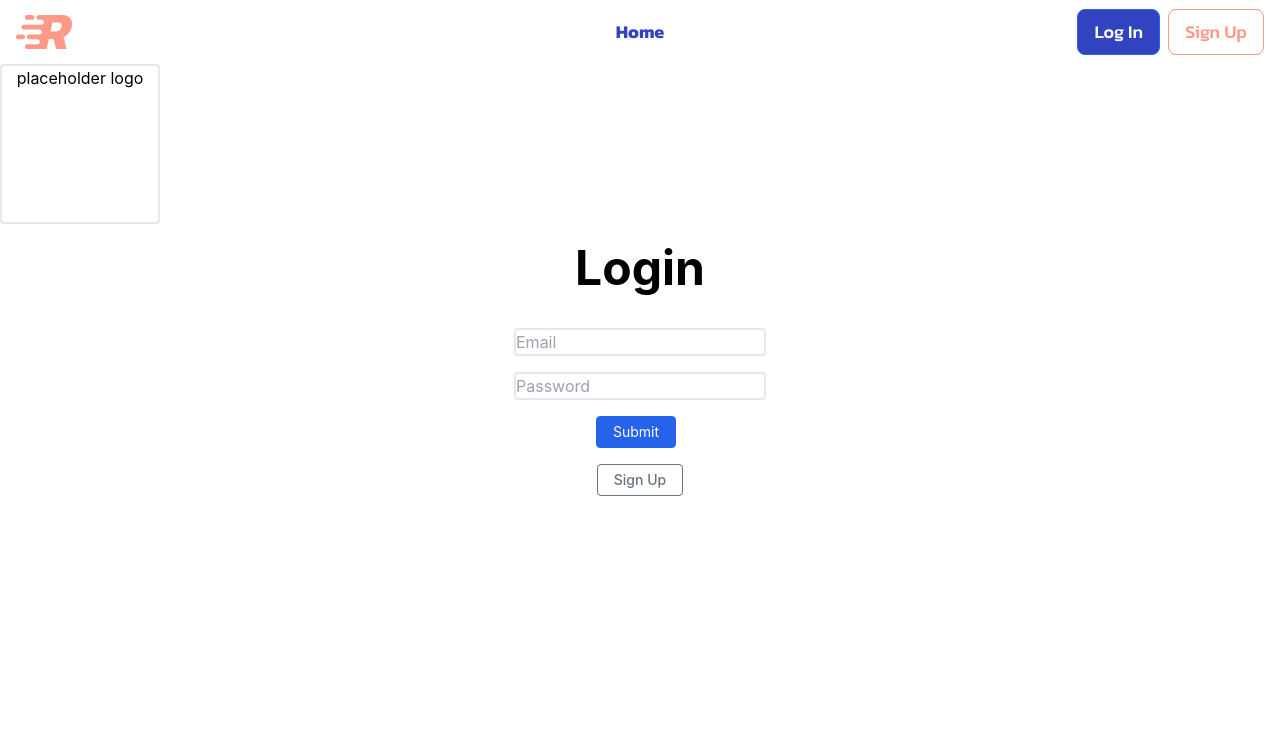
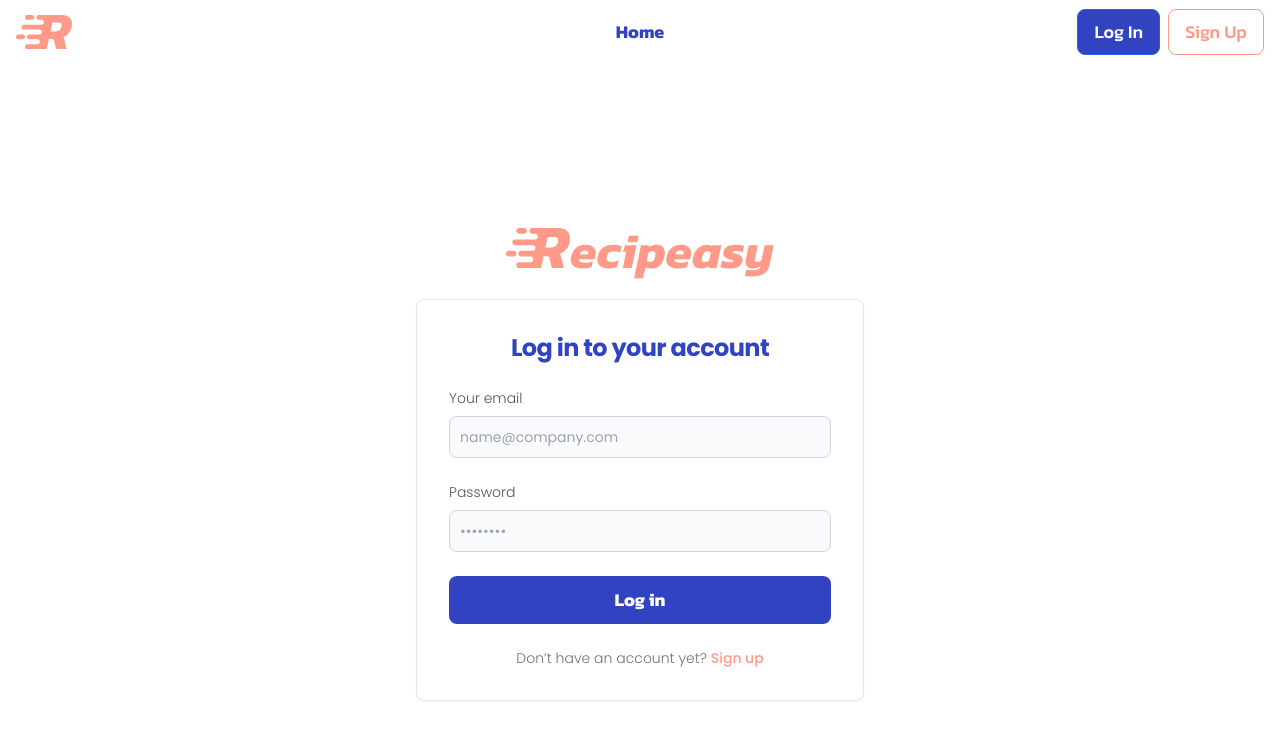
Before and after one commit to kawrou/RecipEasy-recipe-manager, a React (Vite) app in the folder frontend/: page /login in a window 1280 px wide. Shown: the top 740 px of the page. Built offline with nearby package versions, Linux system fonts and the light colour scheme; no server answers.

Commit message:
Restyled login page

```diff
--- a/frontend/src/App.jsx
+++ b/frontend/src/App.jsx
@@ -8,7 +8,7 @@ import { LoginPage } from "./pages/Login/LoginPage";
 import { SignupPage } from "./pages/Signup/SignupPage";
 import { SingleRecipePage } from "./pages/RecipePage/SingleRecipePage";
 import { CreateRecipePage } from "./pages/RecipePage/CreateRecipePage";
-import { RecipeCollection } from "./pages/MyRecipes/RecipeCollection";
+import { MyRecipesPage } from "./pages/MyRecipes/MyRecipesPage";
 import Navbar from "./components/Navbar";
 import { logout } from "./services/authentication";
 
@@ -97,7 +97,7 @@ const App = () => {
         <Route
           path="/myrecipes"
           element={
-            <RecipeCollection
+            <MyRecipesPage
               handleScrapeRecipe={handleScrapeRecipe}
               token={token}
               setToken={setToken}
--- a/frontend/src/pages/Login/LoginPage.jsx
+++ b/frontend/src/pages/Login/LoginPage.jsx
@@ -15,12 +15,12 @@ export const LoginPage = ({ onLogin, setToken }) => {
       window.localStorage.setItem("token", token);
       console.log(token);
       onLogin(true);
-      setToken(token)
+      setToken(token);
       navigate("/");
     } catch (err) {
       console.error(err);
       setError("Invalid email or password");
-      alert("Please try again")
+      alert("Please try again");
     }
   };
   const handleEmailChange = (event) => {
@@ -33,40 +33,103 @@ export const LoginPage = ({ onLogin, setToken }) => {
 
   return (
     <>
-    <div className="home items-center">
-      {/* Delete the placeholder logo when we have a logo */}
-      <div className="border-2 rounded w-40 h-40">placeholder logo</div>
-      <h2 className="text-5xl font-bold py-5">Login</h2>
-      <form onSubmit={handleSubmit}>
-      <div className="mb-4"></div>
-        <input className="border-2 rounded w-min"
+      <section class="font-poppins">
+        <div class="flex flex-col items-center justify-center px-6 py-8 mx-auto md:h-screen lg:py-0">
+          <div class="flex items-center mb-6 text-5xl font-kanit font-bold italic text-primary-500 ">
+            <img
+              class="w-16 mb-1.5"
+              src="../../../src/assets/recipeasyLogo.svg"
+              alt="logo"
+            />
+            ecipeasy
+          </div>
+          <div class="w-full bg-white rounded-lg shadow shadow-tertiary-500 border  md:mt-0 sm:max-w-md xl:p-0 ">
+            <div class="p-6 space-y-4 md:space-y-6 sm:p-8">
+              <h1 class="text-xl font-bold leading-tight tracking-tight text-secondary-500 md:text-2xl">
+                Log in to your account
+              </h1>
+              <form class="space-y-4 md:space-y-6" onSubmit={handleSubmit}>
+                <div>
+                  <label
+                    for="email"
+                    class="block mb-2 text-sm text-left font-light text-gray-600"
+                  >
+                    Your email
+                  </label>
+                  <input
+                    type="email"
+                    name="email"
                     id="email"
-          type="text"
-          placeholder="Email"
+                    class="bg-gray-50 border border-gray-300 text-gray-900 sm:text-sm rounded-lg focus:ring-primary-600 focus:border-primary-600 block w-full p-2.5"
+                    placeholder="name@company.com"
                     value={email}
                     onChange={handleEmailChange}
                   />
-        <br />
-        <div className="mb-4"></div>
-        <input className="border-2 rounded w-min"
+                </div>
+                <div>
+                  <label
+                    for="password"
+                    class="block mb-2 text-sm text-left font-light text-gray-600"
+                  >
+                    Password
+                  </label>
+                  <input
+                    type="password"
+                    name="password"
                     id="password"
-          type="password"
-          placeholder="Password"
+                    placeholder="••••••••"
+                    class="bg-gray-50 border border-gray-300 text-gray-900 sm:text-sm rounded-lg focus:ring-primary-600 focus:border-primary-600 block w-full p-2.5"
                     value={password}
                     onChange={handlePasswordChange}
                   />
-        <br />
-        <div className="mb-4"></div>
-        <button type="submit" className="inline-block text-sm px-4 py-2 leading-none border rounded text-white bg-blue-600 border-blue-600 hover:text-blue-500 hover:bg-white mt-4 lg:mt-0 mr-2">
-          Submit
+                </div>
+                {/* <div class="flex items-center justify-between">
+                  <div class="flex items-start">
+                    <div class="flex items-center h-5">
+                      <input
+                        id="remember"
+                        aria-describedby="remember"
+                        type="checkbox"
+                        class="w-4 h-4 border border-gray-300 rounded bg-gray-50 focus:ring-3 focus:ring-primary-300 dark:bg-gray-700 dark:border-gray-600 dark:focus:ring-primary-600 dark:ring-offset-gray-800"
+                        required=""
+                      />
+                    </div>
+                    <div class="ml-3 text-sm">
+                      <label
+                        for="remember"
+                        class="text-gray-500 dark:text-gray-300"
+                      >
+                        Remember me
+                      </label>
+                    </div>
+                  </div>
+                  <a
+                    href="#"
+                    class="text-sm font-medium text-primary-500 hover:underline"
+                  >
+                    Forgot password?
+                  </a>
+                </div> */}
+                <button
+                  type="submit"
+                  class="w-full text-white bg-secondary-500 hover:bg-blue-900 focus:ring-4 focus:outline-none focus:ring-blue-300 font-kanit font-bold text-lg rounded-lg px-5 py-2.5 text-center"
+                >
+                  Log in
                 </button>
-        <br />
-        <div className="mb-4"></div>
-        <NavLink to="/signup" className="inline-block text-sm px-4 py-2 leading-none border rounded text-gray-500 border-gray-500 hover:border-transparent hover:text-blue-500 hover:bg-white">
-        Sign Up
-        </NavLink>
+                <p class="text-sm font-light text-gray-500 dark:text-gray-400">
+                  Don’t have an account yet?{" "}
+                  <a
+                    href="/signup"
+                    class="font-medium text-primary-500 hover:text-rose-400"
+                  >
+                    Sign up
+                  </a>
+                </p>
               </form>
             </div>
+          </div>
+        </div>
+      </section>
     </>
   );
 };
--- a/frontend/src/pages/MyRecipes/MyRecipesPage.jsx
+++ b/frontend/src/pages/MyRecipes/MyRecipesPage.jsx
@@ -3,7 +3,7 @@ import { useFetchRecipes } from "../../hooks/useFetchRecipe";
 import RecipeCard from "../../components/Recipe/RecipeCard";
 import RecipeScraper from "../../components/RecipeScraper";
 
-export const RecipeCollection = ({
+export const MyRecipesPage = ({
   handleScrapeRecipe,
   token,
   setToken,
```
Lines whose indentation alone changed are shown as unchanged.
